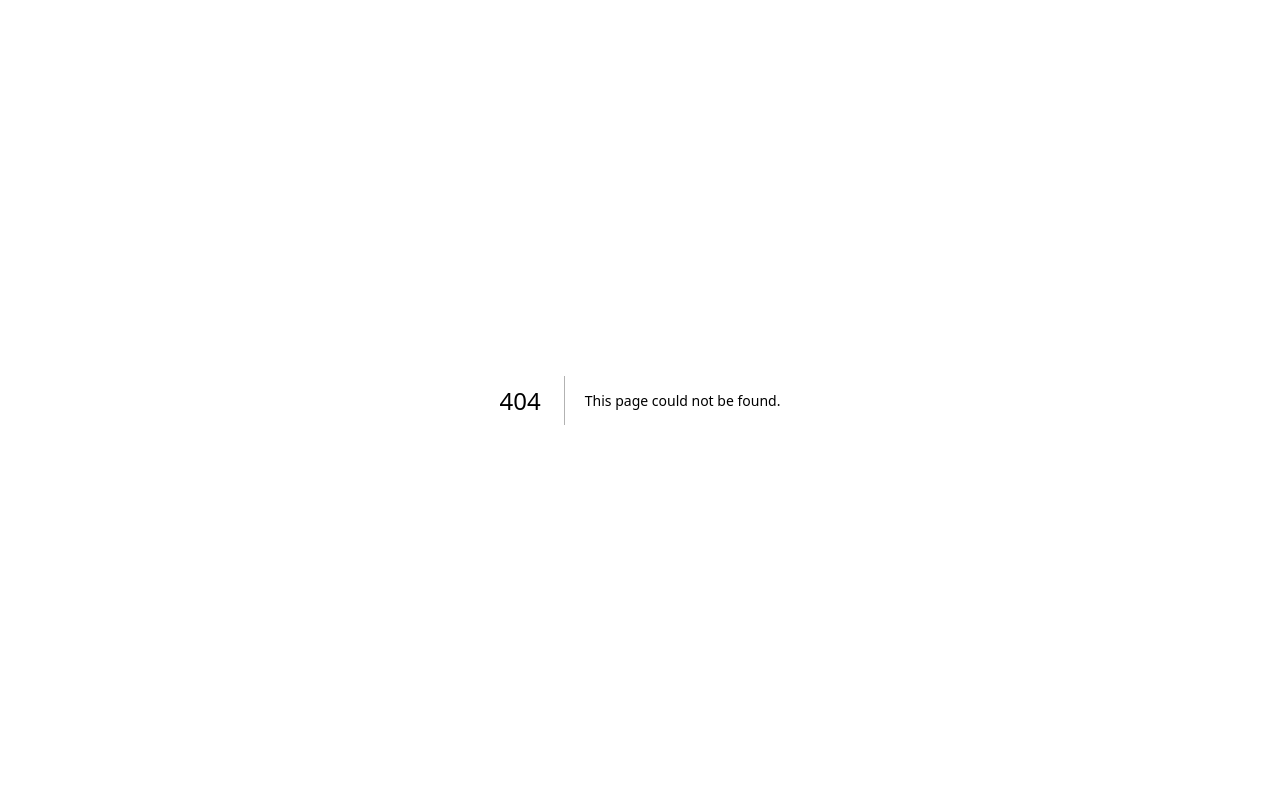
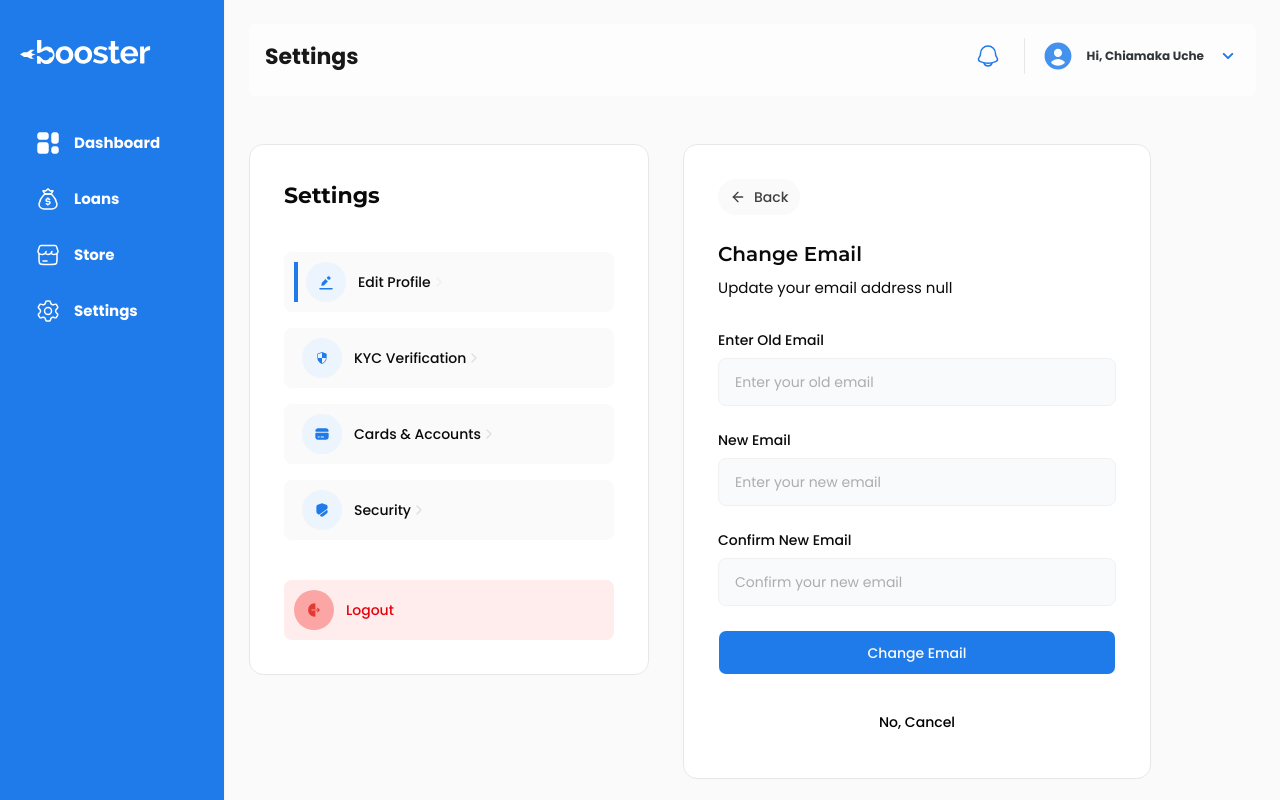
Before and after one commit to jubrilOlanreforward/AnchorPay, a Next.js app: page /dashboard/settings/profile/change-email in a window 1280 px wide. Before the commit this address had no page. Built offline with nearby package versions, Linux system fonts and the light colour scheme.

Commit message:
fix: sidenav higlight

```diff
--- a/app/dashboard/settings/layout.tsx
+++ b/app/dashboard/settings/layout.tsx
@@ -18,9 +18,12 @@ export default function SettingsLayout({
   const pathname = usePathname();
   const searchParams = useSearchParams();
 
-  const paramsvalue = searchParams.get("param");
+  const paramsValue = searchParams.get("param");
 
-  const metaData = SETTINGS_METADATA.find((meta) => meta.pathname === pathname);
+  const metaData = SETTINGS_METADATA.find((meta) => meta.route === pathname);
+
+  const isActive = (route: string) =>
+    pathname === route || pathname.startsWith(route + "/");
 
   const handleNavigateBack = () => {
     router.back();
@@ -39,7 +42,7 @@ export default function SettingsLayout({
               title={section.title ?? ""}
               icon={section.icon}
               route={section.route}
-              isActive={pathname?.includes(section.route) || false}
+              isActive={isActive(section.route)}
             />
           ))}
         </nav>
@@ -65,7 +68,7 @@ export default function SettingsLayout({
                 {metaData.title}
               </h2>
               <p className="md:text-[15px] text-sm ">
-                {`${metaData.description} ${paramsvalue}`}
+                {`${metaData.description} ${paramsValue}`}
               </p>
             </div>
           </div>
--- a/components/dashboard/settings/ChangeEmail.tsx
+++ b/components/dashboard/settings/ChangeEmail.tsx
@@ -35,7 +35,7 @@ const ChangeEmail = () => {
   });
 
   const onSubmit = async (data: changeEmailFormValues) => {
-    router.push(`/dashboard/settings/enter-email-otp?param=${data.oldEmail}`);
+    router.push(`/dashboard/settings/profile/enter-email-otp?param=${data.oldEmail}`);
   };
 
   return (
--- a/components/dashboard/settings/ChangePhoneNumber.tsx
+++ b/components/dashboard/settings/ChangePhoneNumber.tsx
@@ -32,7 +32,9 @@ const ChangePhoneNumber = () => {
   });
 
   const onSubmit = async (data: changePhoneNumberFormValues) => {
-    router.push(`/dashboard/settings/enter-phone-otp?param=${data.oldPhone}`);
+    router.push(
+      `/dashboard/settings/profile/enter-phone-otp?param=${data.oldPhone}`,
+    );
   };
 
   return (
--- a/components/dashboard/settings/Profile.tsx
+++ b/components/dashboard/settings/Profile.tsx
@@ -45,12 +45,12 @@ const ProfileComponent = () => {
         <ProfileField
           label="Email Address"
           value={profileData.email}
-          linkHref={"/dashboard/settings/change-email"}
+          linkHref={"/dashboard/settings/profile/change-email"}
         />
         <ProfileField
           label="Phone Number"
           value={profileData.phone}
-          linkHref={"/dashboard/settings/change-phone"}
+          linkHref={"/dashboard/settings/profile/change-phone"}
         />
       </div>
     </PageTransitionWrapper>
--- a/components/dashboard/settings/TabTrigger.tsx
+++ b/components/dashboard/settings/TabTrigger.tsx
@@ -23,8 +23,14 @@ const TabTrigger: React.FC<TabTriggerProps> = ({
 
   return (
     <Link
-      href={`/dashboard${route}`}
+      href={route}
       className="bg-[var(--color-tab-bg)] p-[10px] rounded-md font-[500] text-[16px] cursor-pointer flex justify-between items-center transition-colors duration-200"
+    >
+      <div
+        className={cn(
+          " px-2 flex items-center  pr-3",
+          isActive && "border-l-4 border-[var(--color-primary_one_600)]",
+        )}
       >
         <div className="flex gap-3 items-center">
           <div className="w-[40px] h-[40px] rounded-full flex items-center justify-center bg-[var(--color-tab-icon-bg)]">
@@ -38,6 +44,7 @@ const TabTrigger: React.FC<TabTriggerProps> = ({
             isActive && "text-[var(--color-tab-chevron-active)]",
           )}
         />
+      </div>
     </Link>
   );
 };
--- a/lib/constants/settingConstant.tsx
+++ b/lib/constants/settingConstant.tsx
@@ -11,50 +11,55 @@ interface SettingsSection {
   icon: ComponentType;
   route: string;
 }
+
 interface SettingsMetadata {
   title?: string;
   description?: string;
-  pathname?: string;
+  route?: string;
 }
 
 export const SETTINGS_SECTIONS: SettingsSection[] = [
   {
     title: "Edit Profile",
     icon: EditProfileIcon,
-    route: "/settings/profile",
+    route: "/dashboard/settings/profile",
   },
   {
     title: "KYC Verification",
     icon: KYCIcon,
-    route: "/settings/kyc-verification",
+    route: "/dashboard/settings/kyc-verification",
   },
   {
     title: "Cards & Accounts",
     icon: CardsIcon,
-    route: "/settings/cards-accounts",
+    route: "/dashboard/settings/cards-accounts",
   },
-  { title: "Security", icon: SecurityIcon, route: "/settings/security" },
+  {
+    title: "Security",
+    icon: SecurityIcon,
+    route: "/dashboard/settings/security",
+  },
 ];
 
 export const SETTINGS_METADATA: SettingsMetadata[] = [
   {
     title: "Change Email",
     description: "Update your email address",
-    pathname: "/dashboard/settings/change-email",
+    route: "/dashboard/settings/profile/change-email",
   },
   {
     title: "Change Phone Number",
     description: "Update your phone number",
-    pathname: "/dashboard/settings/change-phone",
+    route: "/dashboard/settings/profile/change-phone",
   },
   {
     title: "Enter OTP",
     description: "Enter the OTP sent to your old phone number",
-    pathname: "/dashboard/settings/enter-phone-otp",
+    route: "/dashboard/settings/profile/enter-phone-otp",
   },
   {
     title: "Enter OTP",
     description: "Enter the OTP sent to your old email address",
-    pathname: "/dashboard/settings/enter-email-otp",
+    route: "/dashboard/settings/profile/enter-email-otp",
   },
 ];
```
Also changed, not shown: app/dashboard/settings/profile/change-email/page.tsx (renamed from app/dashboard/settings/change-email/page.tsx), app/dashboard/settings/profile/change-phone/page.tsx (renamed from app/dashboard/settings/change-phone/page.tsx), app/dashboard/settings/profile/enter-email-otp/page.tsx (renamed from app/dashboard/settings/enter-email-otp/page.tsx), app/dashboard/settings/profile/enter-phone-otp/page.tsx (renamed from app/dashboard/settings/enter-phone-otp/page.tsx). Lines whose indentation alone changed are shown as unchanged.
